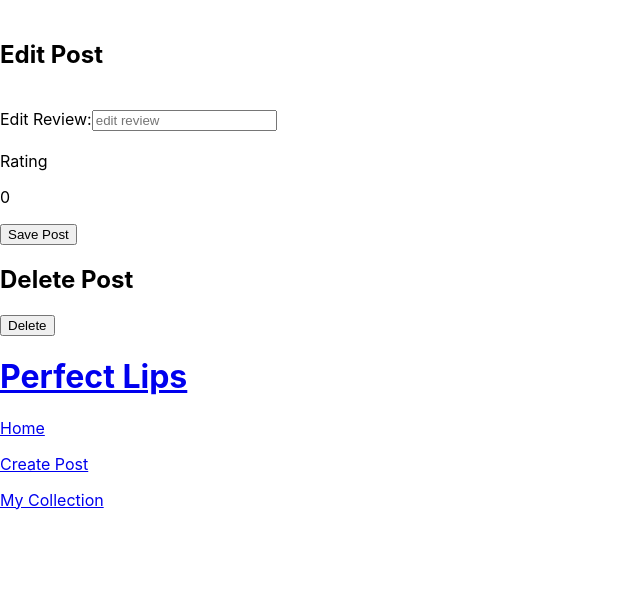
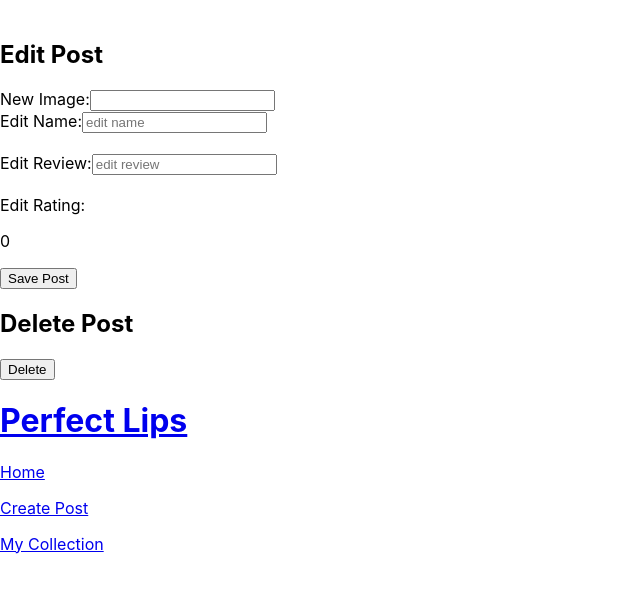
Before and after one commit to mary3210/Capstone-LipstickApp-FE, a React (Create React App) app: page /post/1/edit in a window 1280 px wide. Shown: the top 592 px of the page, without its empty margins (0-640 px from the left). Built offline with nearby package versions, Linux system fonts and the light colour scheme; no server answers.

Commit message:
edited editpost to include name field to edit

```diff
--- a/src/components/EditPost/EditPost.jsx
+++ b/src/components/EditPost/EditPost.jsx
@@ -104,8 +104,9 @@ const EditPost = (props) => {
             <form onSubmit={updatePost}>
                 <div>
                 <label>
+                    New Image:
                     <input
-                        hidden={true}
+
                         type="url"
                         id="image"
                         name="image"
@@ -114,6 +115,19 @@ const EditPost = (props) => {
                         />
                 </label>
                 <br/>
+                <div>
+                    <label>
+                        Edit Name:
+                        <input
+                        type="text"
+                        value={editForm.name}
+                        name="name"
+                        placeholder="edit name"
+                        onChange={handleChange}
+                        />
+                    </label>
+                </div>
+                <br />
                 <div>
                     <label>
                         Edit Review:
@@ -129,7 +143,7 @@ const EditPost = (props) => {
                 <br />
                 <div>
                     <label>
-                        Rating
+                        Edit Rating:
                         <p>{editForm.rating}</p>
                     </label>
                 </div>
```
Also changed, not shown: src/components/Collection/Collection.jsx (added).
